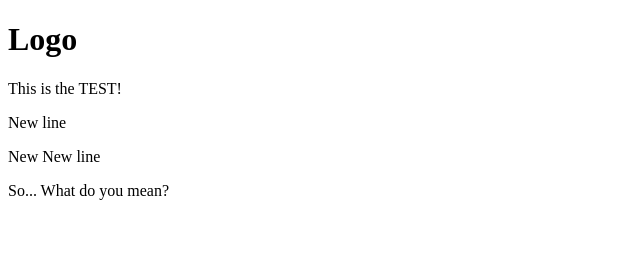
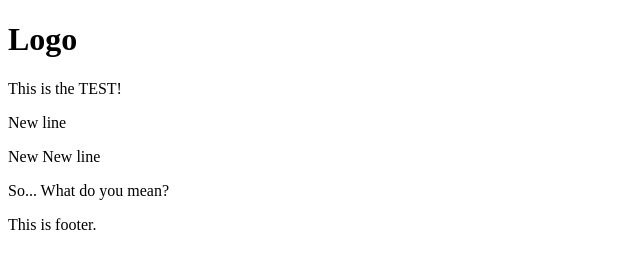
Before and after one commit to SUFAC/second_test_rep, a plain HTML site: page index.html in a window 1280 px wide. Shown: the whole page, without its empty margins (0-640 px from the left). Drawn offline with Linux system fonts and the light colour scheme.

Commit message:
added footer

```diff
--- a/index.html
+++ b/index.html
@@ -12,5 +12,8 @@
 	<p>New line</p>
 	<p>New New line</p>
 	<p>So... What do you mean?</p>
+	<footer>
+		<p>This is footer.</p>
+	</footer>
 </body>
 </html>
```
